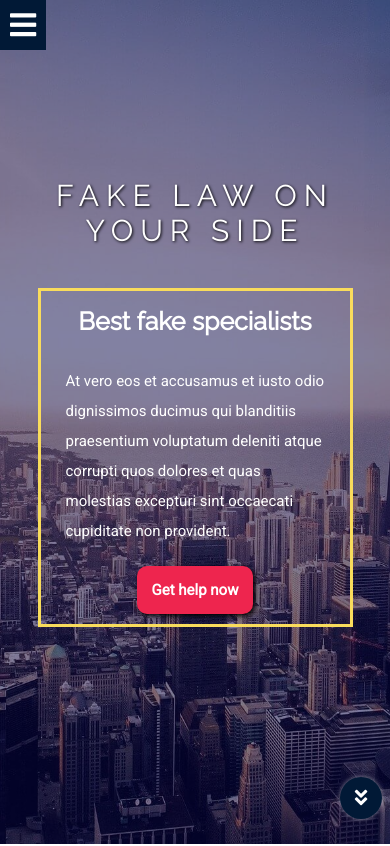
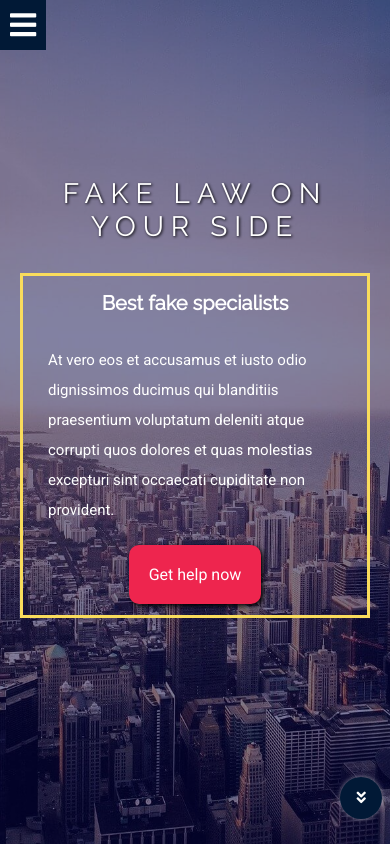
Before and after one commit to jjcreator/business-page, a React (Create React App) app: page / in a window 390 px wide. Shown: the top 846 px of the page. Built offline with nearby package versions, Linux system fonts and the light colour scheme.

Commit message:
changed animation durations, fixing responsiveness

```diff
--- a/src/App.css
+++ b/src/App.css
@@ -45,7 +45,7 @@ a {
     font-size: 22px;
   }
 }
-@media (max-width: 900px) {
+@media (max-width: 850px) {
   .pageContainer {
     width: 100%;
     margin: 0;
--- a/src/components/MainPage/CallToAction.js
+++ b/src/components/MainPage/CallToAction.js
@@ -6,7 +6,7 @@ import womanImg from "../../images/woman1.jpg"
 
 function CallToAction() {
     return (
-        <ScrollAnimation className={styles.isAnimated} animateIn="slideInLeft" duration={3} animateOnce={false} offset={100} delay={300}>
+        <ScrollAnimation className={styles.isAnimated} animateIn="slideInLeft" duration={3} animateOnce={false} offset={100} delay={100}>
         <section id={styles.callToAction}>
             <img id={styles.ctaImg} src={womanImg} alt="woman calling"/>
             <p>Still not sure if we can help? Get in touch and get a <span>free consultation online!</span></p>
--- a/src/components/MainPage/Services.js
+++ b/src/components/MainPage/Services.js
@@ -39,7 +39,7 @@ function Services() {
             }
             else setIsMobile(false);
             for (let i=1; i<services.length + 1; i++) {
-                items.push(<ScrollAnimation className={`${styles.listItem} ${styles.isAnimated}`} animateIn={chosenAnimation} animateOnce={true} duration={duration} delay={i * 150} offset={50} key={i}>
+                items.push(<ScrollAnimation className={`${styles.listItem} ${styles.isAnimated}`} animateIn={chosenAnimation} animateOnce={true} duration={duration} delay={i * 90} offset={50} key={i}>
                     <i className={`fas fa-landmark ${styles.icon}`}/><p>{services[i-1]}</p>
                 </ScrollAnimation>);
             setListItems(items)
@@ -55,10 +55,10 @@ function Services() {
                 <div id={styles.list}>
                     {listItems}
                 </div>
-                <ScrollAnimation className={styles.isAnimated} animateIn={chosenAnimation} animateOnce={true} duration={duration} delay={1700} offset={50}>
+                <ScrollAnimation className={styles.isAnimated} animateIn={chosenAnimation} animateOnce={true} duration={duration} delay={1100} offset={50}>
                     <div id={styles.more} className={"bigText"}>...and more</div>
                 </ScrollAnimation>
-                <ExpandingLine color="var(--showcase-color)" animationDuration={0.5} animationDelay={2150}/>
+                <ExpandingLine color="var(--showcase-color)" animationDuration={0.5} animationDelay={1750}/>
             </section>
     )
 }
--- a/src/components/MainPage/TestimonialCard.js
+++ b/src/components/MainPage/TestimonialCard.js
@@ -12,7 +12,6 @@ function TestimonialCard(props) {
                         <span className={styles.authorName}>{props.name},&nbsp;</span>
                         <span className={styles.authorCity}>{props.city}</span>
                     </p>
-
                 </div>
                 <div className={styles.testimonialTextBox}>
                     <i className={`fas fa-quote-left ${styles.quote} ${styles.quoteLeft}`}/>
--- a/src/components/MainPage/Testimonials.js
+++ b/src/components/MainPage/Testimonials.js
@@ -57,7 +57,7 @@ function Testimonials() {
     useEffect(()=> {
         let currentTestimonials = [];
         for (let i=0; i<userTesimonials.length; i++) {
-            currentTestimonials.push(<TestimonialCard name={userTesimonials[i].name} city={userTesimonials[i].city} imgSrc={userTesimonials[i].img} text={userTesimonials[i].testimonial} key={userTesimonials[i].id} animationDelay={(i+1)*200}/>)
+            currentTestimonials.push(<TestimonialCard name={userTesimonials[i].name} city={userTesimonials[i].city} imgSrc={userTesimonials[i].img} text={userTesimonials[i].testimonial} key={userTesimonials[i].id} animationDelay={(i+1)*150}/>)
         }
         setShownTestimonials(currentTestimonials);
     }, []);
@@ -66,6 +66,7 @@ function Testimonials() {
         <ScrollAnimation className={styles.isAnimated} animateIn={styles.animated} animateOnce={true} offset={250} duration={0.4}>
             <section id="testimonials" className={`${styles.testimonialsSection} flexColumn`}>
                 <Shape text="Testimonials"/>
+                <h3 className={styles.testimonialsIntro}>We've helped hundreds of people from all around the world. Here's what some of our clients say about us:</h3>
                 <div id={styles.testimonials}>
                     {shownTestimonials}
                 </div>
--- a/src/modules/mainStyle.module.css
+++ b/src/modules/mainStyle.module.css
@@ -275,8 +275,15 @@ animation: pop 0.4s forwards ease-in;
 #testimonials {
     display: grid;
     width: 100%;
-    margin-top: 10%;
+    margin-top: 5%;
     grid-template: 1fr/ 1fr 1fr 1fr;
+}
+
+.testimonialsIntro {
+    font-size: 2rem;
+    padding: 20px;
+    margin-top: 2%;
+    font-weight: lighter;
 }
 
 .testimonialCard {
@@ -421,7 +428,7 @@ animation: pop 0.4s forwards ease-in;
     .paragraph {
         font-size: 14px;
     }
-    #showcaseDescription h2 {
+    .paragraphHeader {
         font-size: 20px;
     }
     #showcaseButton {
@@ -440,10 +447,13 @@ animation: pop 0.4s forwards ease-in;
     #callToAction {
         width: 70%
     }
-
 }
 
-@media (max-width: 1100px) {
+@media (max-width: 1150px) {
+
+    #showcaseTitle {
+        font-size: 40px;
+    }
 
     #showcaseDescription {
         border-left: 3px solid var(--tertiary-color);
@@ -451,7 +461,7 @@ animation: pop 0.4s forwards ease-in;
         padding: 10px;
     }
 
-    #showcaseDescription h2 {
+    .paragraphHeader {
         font-size: 25px;
         font-family: Raleway, sans-serif;
     }
@@ -505,6 +515,7 @@ animation: pop 0.4s forwards ease-in;
     #testimonials {
         grid-template: 1fr/1fr 1fr;
     }
+
     #callToAction {
         width: 90%;
     }
@@ -520,20 +531,16 @@ animation: pop 0.4s forwards ease-in;
 @media screen and (max-width: 850px) {
 
     #showcaseTitle {
-        font-size: 30px;
+        font-size: 35px;
         width: 100%;
         padding: 20px;
     }
     #showcaseDescription {
         border-left: 3px solid var(--tertiary-color);
-        width: 90%;
+        width: 70%;
         padding: 5px;
     }
     #showcaseDescription p {
-        font-size: 15px;
-    }
-    #showcaseButton {
-        padding: 15px;
         font-size: 15px;
     }
 
@@ -573,8 +580,9 @@ animation: pop 0.4s forwards ease-in;
     .listItem p {
         font-size: 18px;
     }
-    #testimonials {
-        grid-template: 1fr/1fr;
+
+    .testimonialTextBox p {
+        font-size: 1.8rem;
     }
 
     .isAnimated {
@@ -628,8 +636,8 @@ animation: pop 0.4s forwards ease-in;
 
     #missionRow p {
         border-top: 3px solid var(--primary-color);
-        width: 60%;
-        margin-top: 5vh;
+        width: 65%;
+        margin-top: 3vh;
     }
 
     #missionImg {
@@ -644,7 +652,6 @@ animation: pop 0.4s forwards ease-in;
     #list {
         grid-template: 1fr 1fr/ 1fr 1fr;
     }
-
     .testimonialCard {
         width: 60%;
     }
@@ -656,17 +663,45 @@ animation: pop 0.4s forwards ease-in;
     }
 }
 
-@media screen and (max-width: 650px) {
+@media screen and (max-width: 680px) {
+    #showcaseTitle {
+        font-size: 28px;
+        padding: 10px;
+        width: 90%;
+    }
+
+    .paragraphHeader {
+        font-size: 20px;
+    }
+
+    #showcaseDescription {
+        width: 100%;
+    }
+
+    #showcaseButton {
+        font-size: 16px;
+        font-weight: lighter;
+    }
+
+    #doubleArrow {
+        font-size: 15px;
+    }
+
+    #testimonials {
+        grid-template: 1fr/1fr;
+    }
     .testimonialCard {
+        width: 70%;
+    }
+}
+
+@media screen and (max-width: 680px) and (orientation: landscape) {
+    #showcaseTitle {
         width: 80%;
     }
 
-    .testimonialTextBox p {
-        font-size: 1.8rem;
-    }
-}
 
-@media screen and (max-width: 640px) and (orientation: landscape) {
+
     #missionRow p {
         width: 80%;
     }
--- a/src/modules/mobileNavbarStyle.module.css
+++ b/src/modules/mobileNavbarStyle.module.css
@@ -63,7 +63,7 @@
     }
 }
 
-@media screen and (max-width: 900px) {
+@media screen and (max-width: 850px) {
     .mobileNavigation {
         display: block;
     }
--- a/src/modules/navbarStyle.module.css
+++ b/src/modules/navbarStyle.module.css
@@ -87,7 +87,7 @@
     width: 70%;
 }
 
-@media (max-width: 900px) {
+@media (max-width: 850px) {
     .myNavbar {
       display: none;
     }
```
